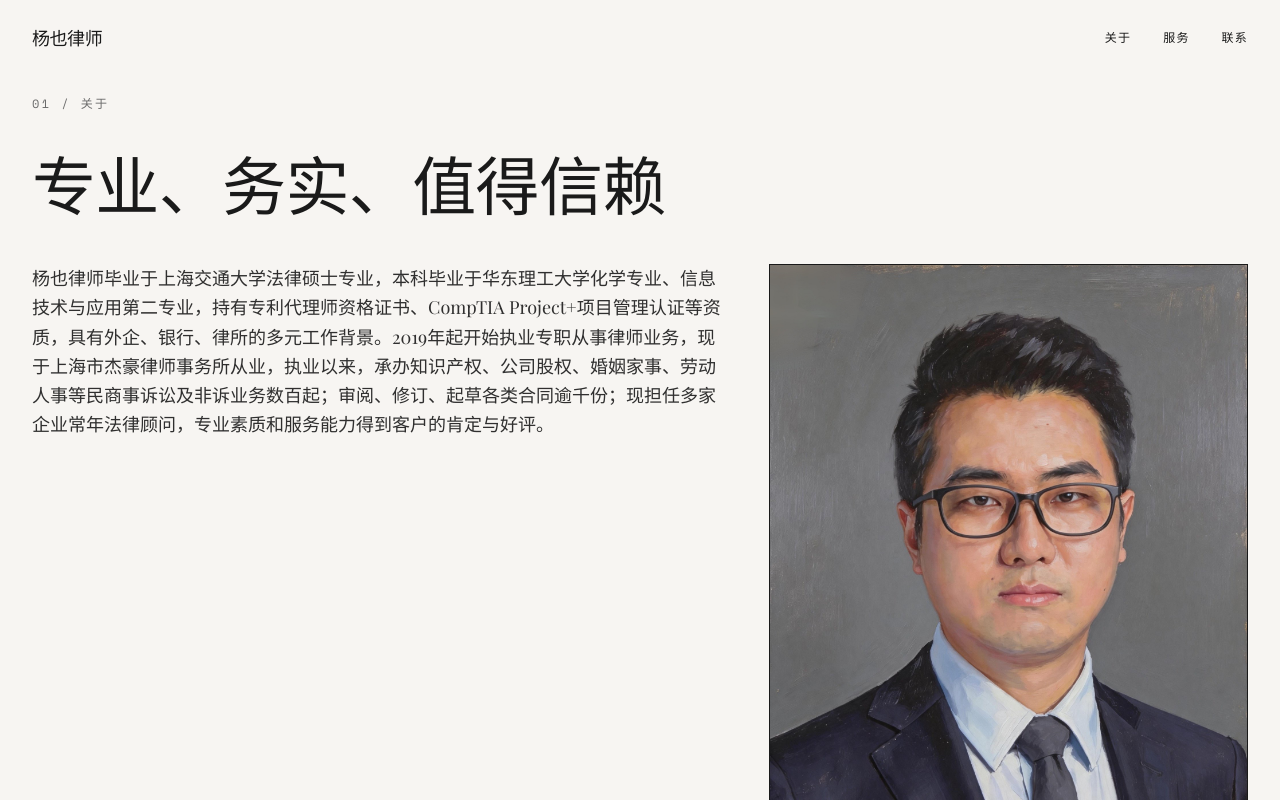
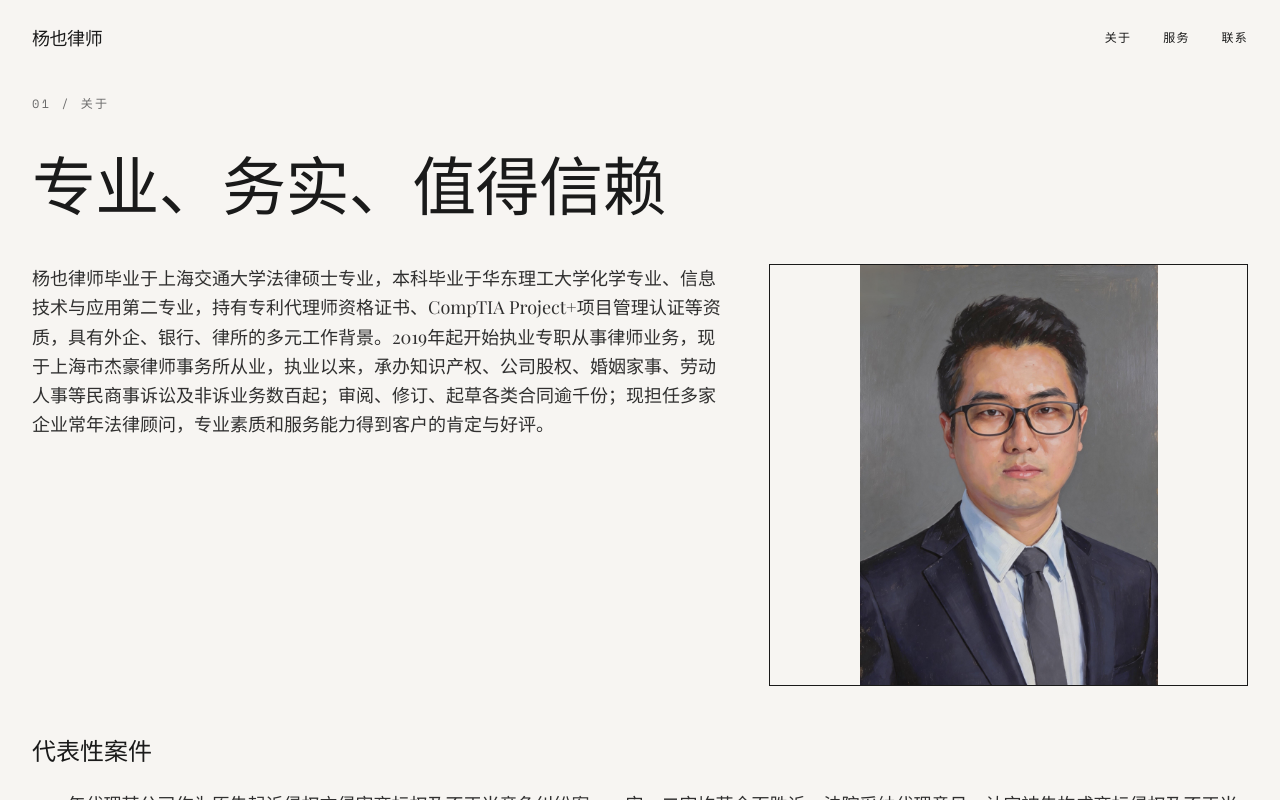
Before and after one commit to iyangye/yangyelawyer, a React (Vite) app: page / in a window 1280 px wide. Shown: the top 800 px of the page. Built offline with nearby package versions, Linux system fonts and the light colour scheme; a web font is replaced by a local one.

Commit message:
style: 限制关于部分照片显示高度
将照片最大高度限制为 400px（md 及以上 420px），并保持原
始比例与居中显示，使其与左侧文字段落高度更协调。

```diff
--- a/src/components/About.tsx
+++ b/src/components/About.tsx
@@ -29,11 +29,11 @@ export default function About() {
 
           <div className="md:col-span-5">
             <ScrollReveal delay={300}>
-              <div className="relative overflow-hidden border border-ink">
+              <div className="relative flex justify-center overflow-hidden border border-ink">
                 <img
                   src={`${import.meta.env.BASE_URL}profile.jpg`}
                   alt="杨也律师"
-                  className="h-auto w-full object-contain"
+                  className="h-auto max-h-[400px] w-auto object-contain md:max-h-[420px]"
                 />
               </div>
             </ScrollReveal>
```
